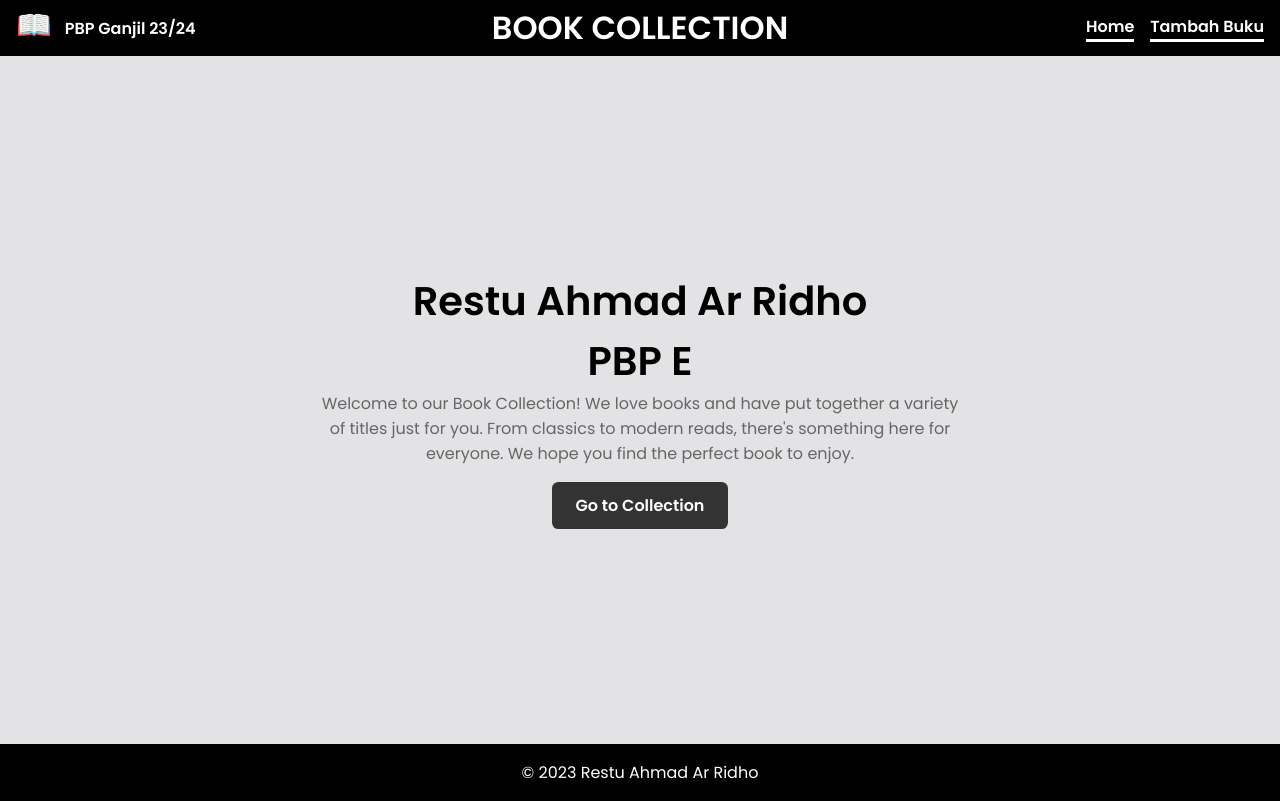
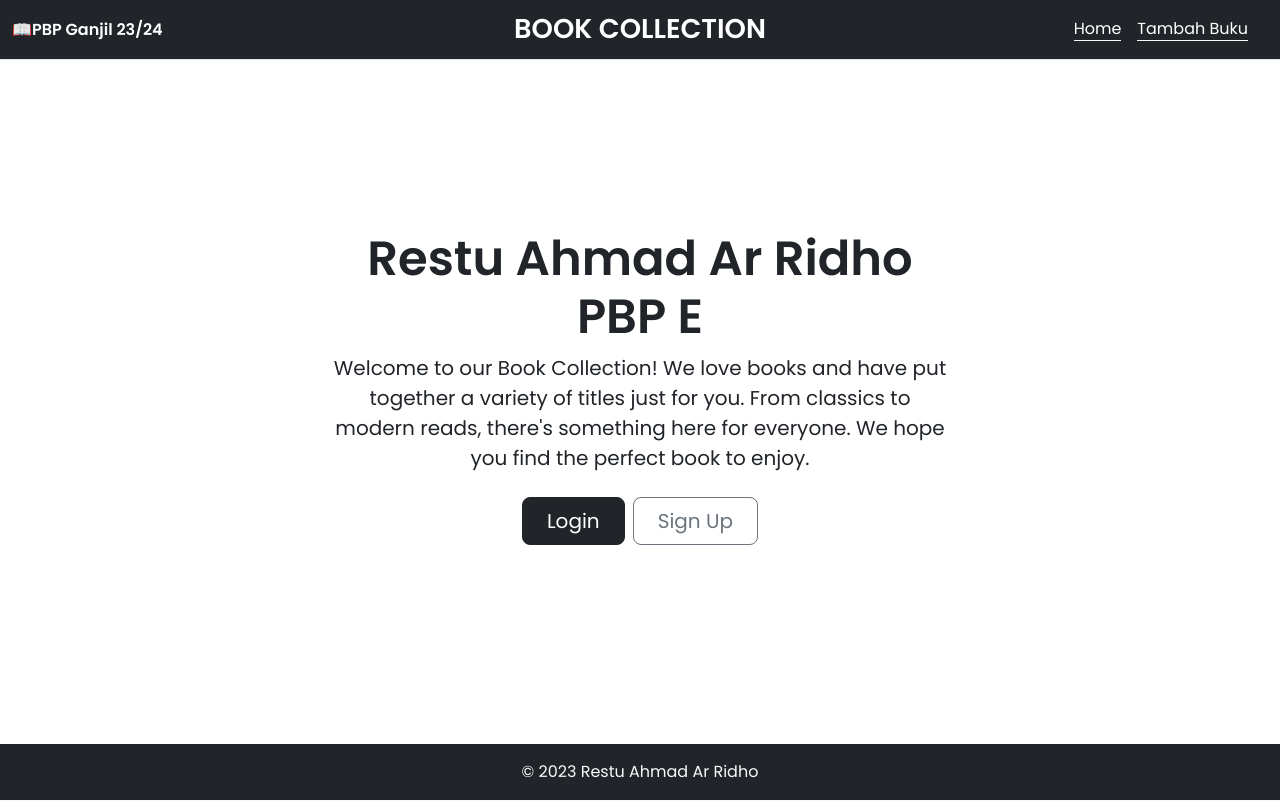
Before and after one commit to restuaar/book-collection, a Django app: page / in a window 1280 px wide. Run offline with Django 4.2, Linux system fonts and the light colour scheme.

Commit message:
refactor: base.html dan index.html menggunakan Bootstrap

```diff
--- a/main/templates/index.html
+++ b/main/templates/index.html
@@ -1,16 +1,39 @@
 {% extends 'base.html' %}
+{% block title %} Homepage | Book Collection {%endblock title %}
+{% block style %}
+<style>
+  .center {
+    min-height: calc(100vh - 15rem);
+    display: flex;
+    flex-direction: column;
+    justify-content: center;
+    align-items: center;
+  }
+</style>
+{% endblock style %}
 {% block content %}
-<section class="hero">
-  <h1>{{ name }} <br />{{ class }}</h1>
-  <p>
+<div class="px-4 py-5 my-5 text-center center">
+  <h1 class="display-5 fw-bold">{{ name }} <br />{{ class }}</h1>
+  <div class="col-lg-6 mx-auto">
+    <p class="lead mb-4">
       Welcome to our Book Collection! We love books and have put together a
       variety of titles just for you. From classics to modern reads, there's
       something here for everyone. We hope you find the perfect book to enjoy.
     </p>
+    <div class="d-grid gap-2 d-sm-flex justify-content-sm-center">
       <a
-    href="/main"
-    class="cta-button"
-    >Go to Collection</a
+        type="button"
+        class="btn btn-dark btn-lg px-4 gap-3"
+        href="{ url 'main:show_login' }"
+        >Login</a
       >
-</section>
+      <a
+        type="button"
+        class="btn btn-outline-secondary btn-lg px-4"
+        href="{ url 'main:show_register' }"
+        >Sign Up</a
+      >
+    </div>
+  </div>
+</div>
 {% endblock content %}
--- a/templates/base.html
+++ b/templates/base.html
@@ -20,218 +20,75 @@
       href="https://fonts.googleapis.com/css2?family=Poppins:wght@400;600&display=swap"
       rel="stylesheet"
     />
-    <title>Book Collection</title>
+    <title>{% block title %} {% endblock title %}</title>
+    <link
+      href="https://cdn.jsdelivr.net/npm/bootstrap@5.3.2/dist/css/bootstrap.min.css"
+      rel="stylesheet"
+      integrity="sha384-T3c6CoIi6uLrA9TneNEoa7RxnatzjcDSCmG1MXxSR1GAsXEV/Dwwykc2MPK8M2HN"
+      crossorigin="anonymous"
+    />
     <style>
       * {
-        margin: 0;
-        padding: 0;
-        box-sizing: border-box;
-        color: #ffffff;
+        font-family: "Poppins", sans-serif;
       }
-
-      body {
-        font-family: "Poppins", sans-serif;
-        background-color: #e3e3e6;
+      .bold {
+        font-weight: bolder;
+        font-size: 1rem;
       }
-
-      .nav-bar {
-        display: grid;
-        grid-template-columns: 1fr 1fr 1fr;
-        align-items: center;
-        height: 3.5rem;
-        padding: 0 1rem;
-        background-color: #000000;
+      .h1 {
+        font-size: 1.7rem;
       }
-
-      .logo {
-        display: flex;
-        align-items: center;
-        gap: 0.8rem;
-      }
-
-      a {
-        text-decoration: none;
-        font-weight: 600;
-      }
-
-      .logo span {
-        font-size: 1.8rem;
-        margin-top: -6px;
-      }
-
-      .header {
-        justify-content: center;
-        text-align: center;
-        font-size: 2rem;
-      }
-
-      .links {
-        justify-self: end;
-        display: flex;
-        gap: 1rem;
-      }
-
-      .links a {
-        border-bottom: 3px solid #ffffff;
-      }
-
-      .notif-buku-baru {
-        margin-top: 1rem;
-        margin-bottom: -1rem;
-        display: flex;
-        justify-content: center;
-        align-items: center;
-      }
-
-      .notif-buku-baru > p {
-        text-align: center;
-        color: #ffffff;
-        background-color: #000000;
-        border-radius: 0.8rem;
-        padding: 0.5rem 1rem;
-        box-shadow: 1px 6px 24px -10px rgba(0, 0, 0, 0.39);
-      }
-
-      .container {
-        margin: 2rem 10rem;
-        display: flex;
-        gap: 2rem;
-        flex-wrap: wrap;
-        justify-content: center;
-        align-items: flex-start;
-        min-height: calc(100vh - 11rem);
-      }
-
-      .card {
-        width: 17rem;
-        background-color: #000000;
-        border-radius: 3px;
-        overflow: auto;
-        position: relative;
-        display: flex;
-        flex-direction: column;
-        justify-content: start;
-        align-items: center;
-        box-shadow: 1px 6px 24px -10px rgba(0, 0, 0, 0.39);
-        position: relative;
-        overflow: hidden;
-        height: 22rem;
-      }
-
-      .card h2 {
-        margin-top: 3px;
-        border-bottom: 2px solid #fffffe;
-      }
-
-      .card p {
-        color: #a7a9be;
-        padding: 0.9rem;
-        font-size: small;
-        text-align: justify;
-      }
-
-      .card > .amount {
-        position: absolute;
-        background-color: red;
-        bottom: -0.4rem;
-        right: -0.4rem;
-        display: flex;
-        justify-content: start;
-        padding-left: 0.6rem;
-        align-items: center;
-        border-radius: 50%;
-        height: 2rem;
-        aspect-ratio: 1;
-        font-weight: bold;
-      }
-
-      .hero {
-        text-align: center;
-        display: flex;
-        flex-direction: column;
-        justify-content: center;
-        align-items: center;
-        gap: 1rem;
-        height: calc(100vh - 7rem);
-      }
-
-      .hero h1 {
-        color: #000000;
-        font-size: 2.5rem;
-      }
-
-      .hero p {
-        font-size: 1rem;
-        color: #666;
-        width: 40rem;
-        margin-top: -1rem;
-      }
-
-      .cta-button {
-        display: inline-block;
-        padding: 0.7rem 1.5rem;
-        background-color: #333;
-        text-decoration: none;
-        border-radius: 0.4rem;
-        cursor: pointer;
-        color: #ffffff;
-        font-weight: bolder;
-      }
-
-      .heading-add {
-        text-align: center;
-        margin: 1rem 0;
-        color: #000000;
-      }
-
-      form {
-        height: calc(100vh - 11.3rem);
-        margin: 0 auto;
-        padding: 20px;
-      }
-
-      label {
-        display: block;
-        color: #000000;
-      }
-
-      input,
-      textarea {
-        width: 100%;
-        padding: 0.9rem;
-        margin-bottom: 0.5rem;
-        border: 1px solid #ccc;
-        border-radius: 3px;
-        color: #000000;
-        resize: none;
-      }
-
-      footer {
-        text-align: center;
-        padding: 1rem;
-        background-color: #000000;
-      }
-    </style>
+      </style>
+    {% block style %}
+    {% endblock style %}
   </head>
   <body>
-    <nav class="nav-bar">
-      <div class="logo">
-        <span role="img">📖</span>
-        <a href="/">PBP Ganjil 23/24</a>
-      </div>
-      <div>
-        <h1 class="header">BOOK COLLECTION</h1>
-      </div>
-      <div class="links">
-        <a href="/">Home</a>
-        <a href="/tambah_buku">Tambah Buku</a>
+    <nav
+      class="navbar navbar-expand bg-dark border-bottom border-body navbar-dark"
+    >
+      <div class="container-fluid">
+        <a
+          class="navbar-brand mb-0 h2 col bold"
+          href="#"
+          ><span role="img">📖</span>PBP Ganjil 23/24</a
+        >
+        <div class="col justify-content-center">
+          <p class="navbar-brand mb-0 h1 text-center bold">BOOK COLLECTION</p>
+        </div>
+        <div class="col">
+          <ul class="navbar-nav container-fluid justify-content-end">
+            <li class="nav-item">
+              <a
+                class="nav-link active"
+                href="{% url 'main:show_landing_page' %}"
+                ><span class="border-bottom border-light">Home</span></a
+              >
+            </li>
+            <li class="nav-item">
+              <a
+                class="nav-link active"
+                href="{% url 'main:show_tambah_buku' %}"
+                ><span class="border-bottom border-light">Tambah Buku</span></a
+              >
+            </li>
+          </ul>
+        </div>
       </div>
     </nav>
 
     {% block content %} {% endblock content %}
 
-    <footer>
-      <p>&copy; 2023 Restu Ahmad Ar Ridho</p>
-    </footer>
+    <div class="container-fluid bg-dark position-absolute bottom-0 end-0">
+      <footer class="d-flex justify-content-center align-items-center py-3 m-0">
+        <div class="col-md-4 d-flex align-items-center justify-content-center">
+          <p class="mb-3 mb-md-0 text-light">&copy; 2023 Restu Ahmad Ar Ridho</p>
+        </div>
+    </div>
+
+    <script
+      src="https://cdn.jsdelivr.net/npm/bootstrap@5.3.2/dist/js/bootstrap.bundle.min.js"
+      integrity="sha384-C6RzsynM9kWDrMNeT87bh95OGNyZPhcTNXj1NW7RuBCsyN/o0jlpcV8Qyq46cDfL"
+      crossorigin="anonymous"
+    ></script>
   </body>
 </html>
```
Also changed, not shown: templates/dummy.html (added, +217 -0 lines). Lines whose indentation alone changed are shown as unchanged.
